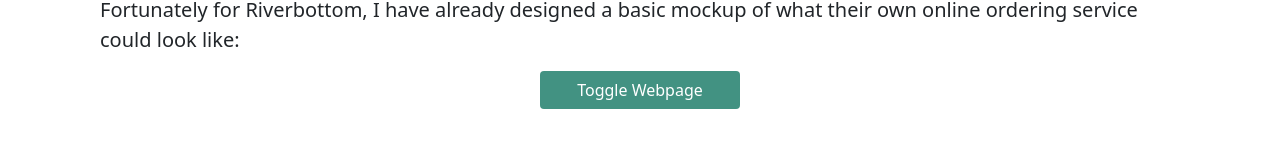
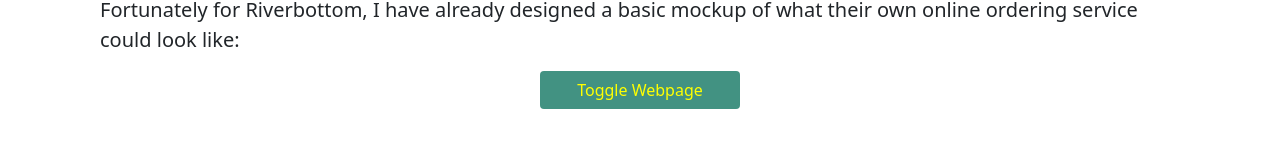
Before and after one commit to Bjacks01/Juliette-Project, a plain HTML site: page pages/solution.html in a window 1280 px wide. In both pictures the pointer is over the button "Toggle Webpage". Shown: the part 246-407 px from the top of the page. Drawn offline with nearby package versions, Linux system fonts and the light colour scheme.

Commit message:
Update style.css
yellow added

```diff
--- a/styles/style.css
+++ b/styles/style.css
@@ -75,6 +75,9 @@
     margin: auto;
     display: block;
   }
+  #iFrameToggle:hover {
+    color: yellow;
+  }
   #content2 {
     display: none;
   }
```
